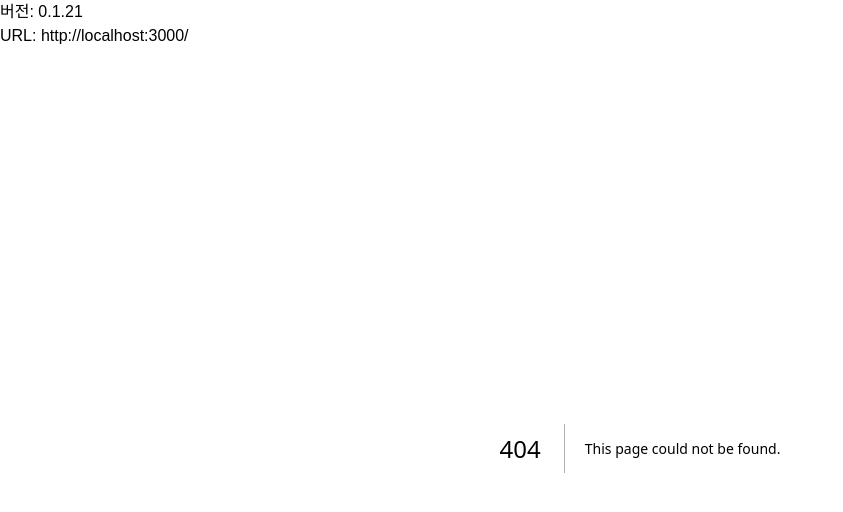
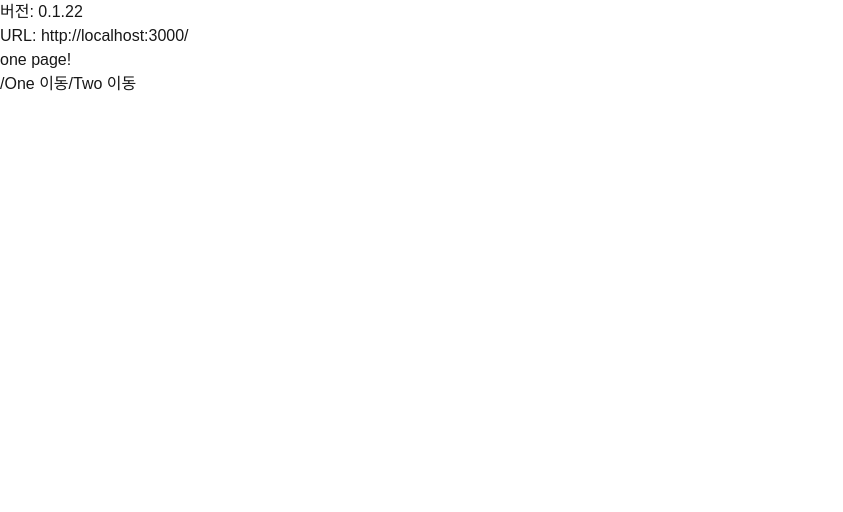
Before and after one commit to bbearcookie/nextjs-deploy-playground, a Next.js app: page /one in a window 1280 px wide. Before the commit this address had no page. Shown: the top 512 px of the page, without its empty margins (0-843 px from the left). Built offline with nearby package versions, Linux system fonts and the light colour scheme.

Commit message:
chore: /one, /two 에러 모의 페이지 추가

```diff
--- a/package.json
+++ b/package.json
@@ -1,6 +1,6 @@
 {
   "name": "nextjs-deploy-playground",
-  "version": "0.1.21",
+  "version": "0.1.22",
   "private": true,
   "scripts": {
     "dev": "next dev",
--- /dev/null
+++ b/src/pages/one.tsx
@@ -0,0 +1,27 @@
+import { InferGetServerSidePropsType } from 'next';
+import Link from 'next/link';
+import React from 'react';
+
+const Page = ({
+  text,
+}: InferGetServerSidePropsType<typeof getServerSideProps>) => {
+  return (
+    <div>
+      <h1>{text}</h1>
+      <Link href="/one">/One 이동</Link>
+      <Link href="/two">/Two 이동</Link>
+    </div>
+  );
+};
+
+export default Page;
+
+export const getServerSideProps = async () => {
+  await new Promise((resolve) => setTimeout(resolve, 1000));
+
+  return {
+    props: {
+      text: 'one page!',
+    },
+  };
+};
--- /dev/null
+++ b/src/pages/two.tsx
@@ -0,0 +1,27 @@
+import { InferGetServerSidePropsType } from 'next';
+import Link from 'next/link';
+import React from 'react';
+
+const Page = ({
+  text,
+}: InferGetServerSidePropsType<typeof getServerSideProps>) => {
+  return (
+    <div>
+      <h1>{text}</h1>
+      <Link href="/one">/One 이동</Link>
+      <Link href="/two">/Two 이동</Link>
+    </div>
+  );
+};
+
+export default Page;
+
+export const getServerSideProps = async () => {
+  await new Promise((resolve) => setTimeout(resolve, 1000));
+
+  return {
+    props: {
+      text: 'two page!',
+    },
+  };
+};
```
